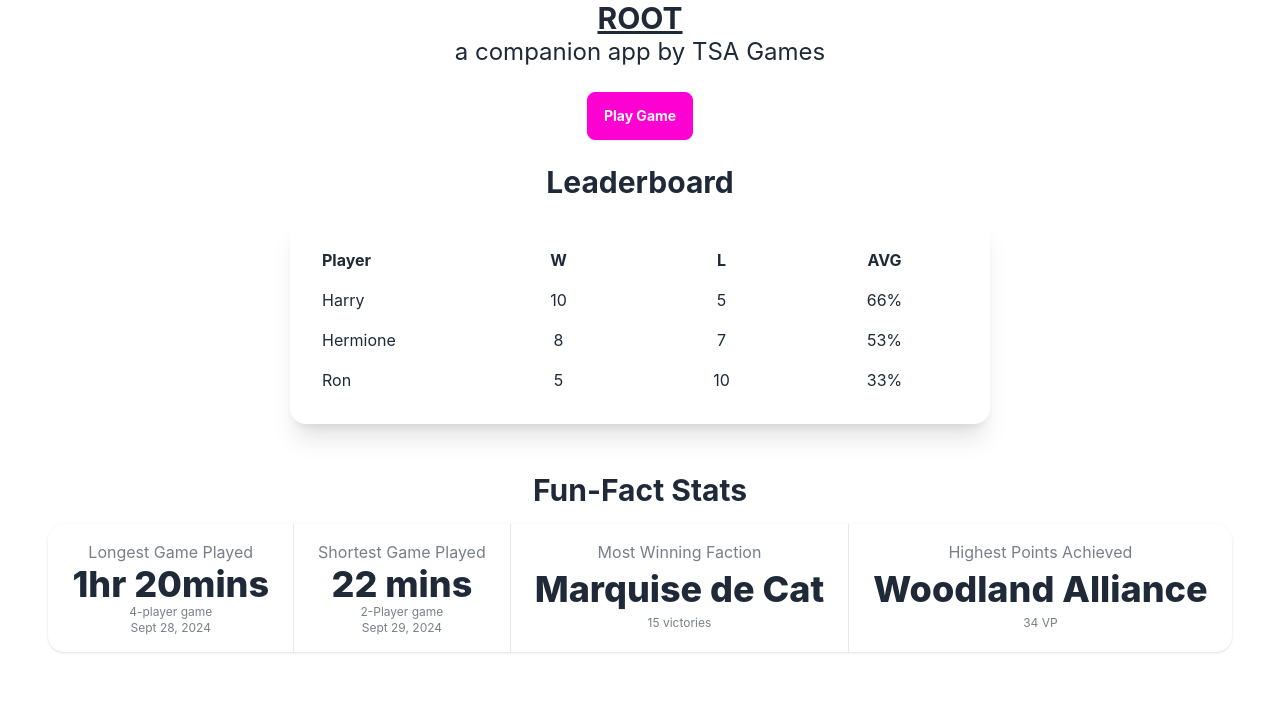
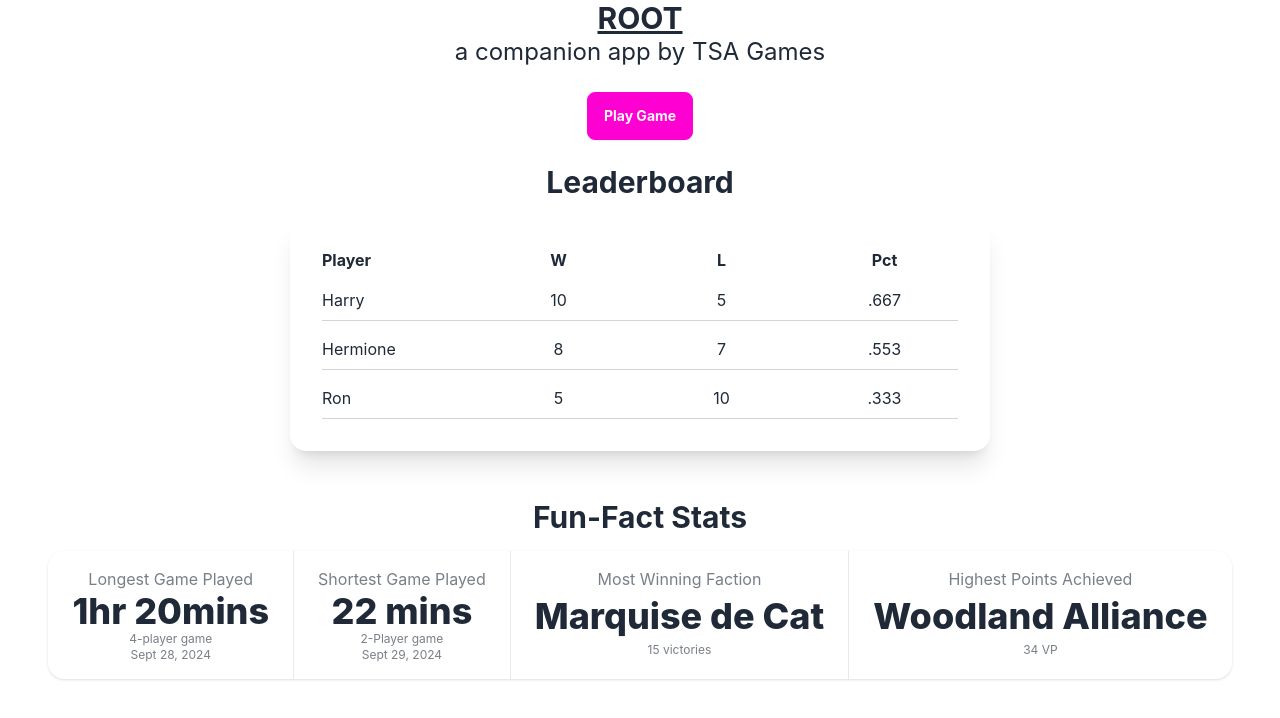
Before and after one commit to 2024-fall-afe-mowe/tca-root, a React (Create React App) app: page /#/ in a window 1280 px wide. Shown: the top 718 px of the page. Built offline with nearby package versions, Linux system fonts and the light colour scheme.

Commit message:
updates to styling / CSS, and more old code removal

```diff
--- a/src/Home.tsx
+++ b/src/Home.tsx
@@ -21,27 +21,27 @@
             <div className="text-left font-bold">Player</div>
             <div className="text-center font-bold">W</div>
             <div className="text-center font-bold">L</div>
-            <div className="text-center font-bold">AVG</div>
+            <div className="text-center font-bold">Pct</div>
           </div>
 
           {/* Player Row Example */}
-          <div className="grid grid-cols-4 gap-4 mt-2">
+          <div className="grid grid-cols-4 gap-4 mt-2 border-b border-gray-300 pb-2">
             <div className="text-left">Harry</div>
             <div className="text-center">10</div>
             <div className="text-center">5</div>
-            <div className="text-center">66%</div>
+            <div className="text-center">.667</div>
           </div>
-          <div className="grid grid-cols-4 gap-4 mt-2">
+          <div className="grid grid-cols-4 gap-4 mt-2 border-b border-gray-300 pb-2">
             <div className="text-left">Hermione</div>
             <div className="text-center">8</div>
             <div className="text-center">7</div>
-            <div className="text-center">53%</div>
+            <div className="text-center">.553</div>
           </div>
-          <div className="grid grid-cols-4 gap-4 mt-2">
+          <div className="grid grid-cols-4 gap-4 mt-2 border-b border-gray-300 pb-2">
             <div className="text-left">Ron</div>
             <div className="text-center">5</div>
             <div className="text-center">10</div>
-            <div className="text-center">33%</div>
+            <div className="text-center">.333</div>
           </div>
         </div>
       </div>
```
